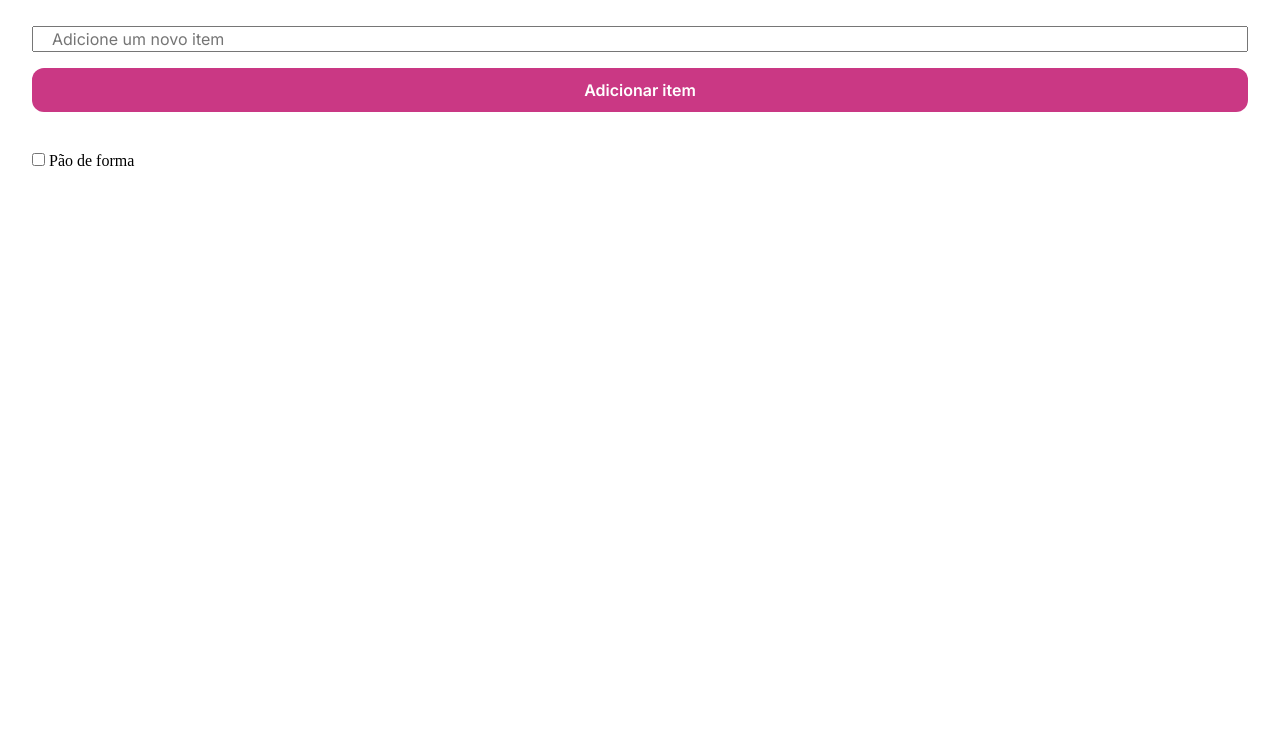
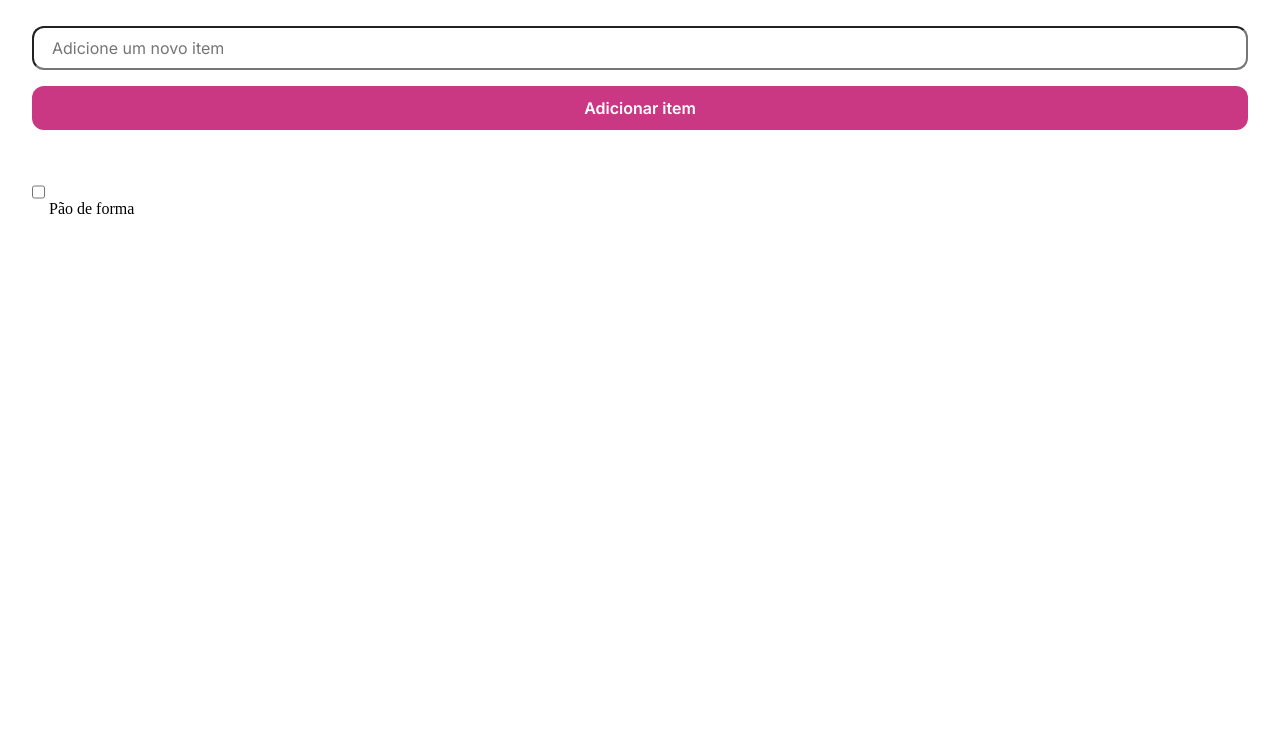
Before and after one commit to vitorialeda/web1-2023, a plain HTML site: page atv4-html-css-js/index.html in a window 1280 px wide. Shown: the part 64-800 px from the top of the page. Drawn offline with Linux system fonts and the light colour scheme.

Commit message:
pequena alteração

```diff
--- a/atv4-html-css-js/styles/global.css
+++ b/atv4-html-css-js/styles/global.css
@@ -51,6 +51,8 @@ input {
     font: 400 1rem/140% var(--font-family);
     color: var(--content-tertiary);
     padding-inline: 1.125rem;
+    height: 2.75rem;
+    border-radius: 0.75rem;
 }
 
 ul {
```
